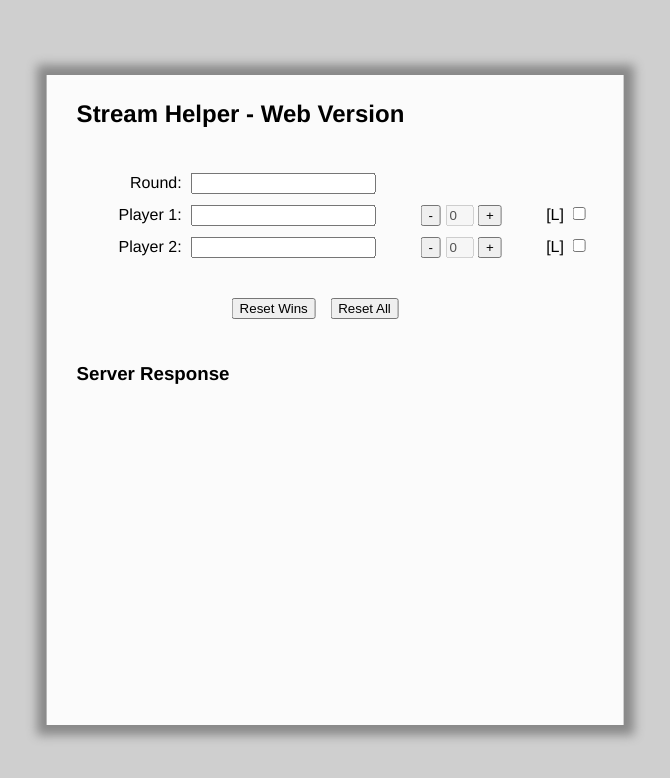
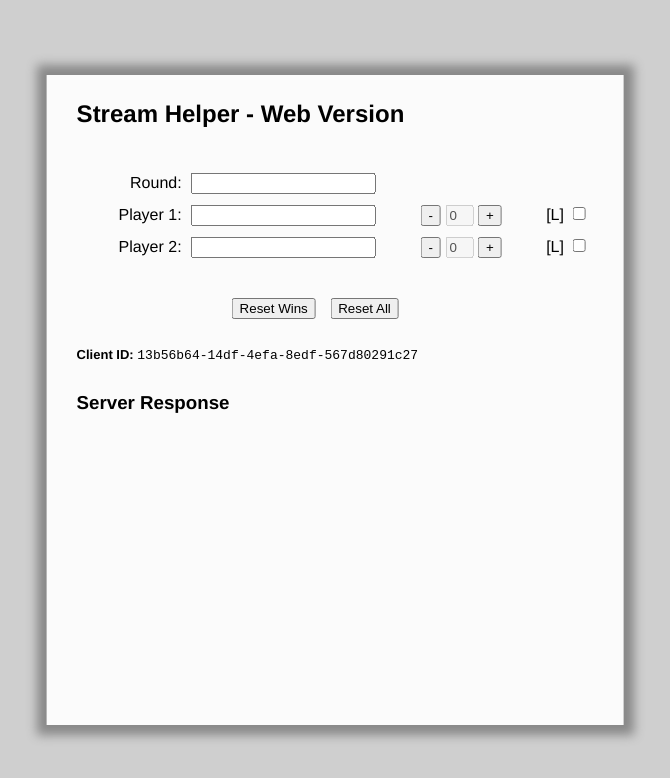
Before and after one commit to jennaknudsen/bracket-helper, a website: page static/index.html in a window 1280 px wide. Shown: the whole page, without its empty margins (305-975 px from the left). Drawn offline with Linux system fonts and the light colour scheme.

Commit message:
Some formatting stuff

```diff
--- a/static/index.html
+++ b/static/index.html
@@ -9,9 +9,6 @@
     <!-- <div> -->
     <div class="centered-div">
         <h2 style="padding-bottom: 20px;" >Stream Helper - Web Version</h2>
-
-        <script src="script.js"></script>
-
         <div>
             <label class="input-label" for="round-name">Round: </label>
             <input type="text" id="round-name" oninput="textChanged()"/>
@@ -50,11 +47,17 @@
             <input type="button" id="reset-wins" value="Reset Wins" onclick="resetWins()" style="margin-right: 10px;">
             <input type="button" id="reset-all" value="Reset All" onclick="resetAll()">
         </div>
+
+        <p style="font-size: small; padding-top: 10px; padding-bottom: 10px;">
+            <b>Client ID: </b><span style="font-family: 'JetBrains Mono', monospace;" id="client-id"></span>
+        </p>
         <!-- this will hold the results -->
-        <h3 style="padding-top: 20px;">Server Response</h3>
+        <h3>Server Response</h3>
         <div style="padding: 0px;">
             <pre id='results-pre'></pre>
         </div>
     </div>
+
+    <script src="script.js"></script>
 </body>
 </html>
--- a/static/script.js
+++ b/static/script.js
@@ -1,5 +1,7 @@
 // generate a random UUID for the client
 let uuid = self.crypto.randomUUID();
+document.getElementById('client-id').innerHTML = uuid;
+
 // update websocket url in prod
 const wsclient = new WebSocket('ws://localhost:3000?id=' + uuid);
 let lastChangeTime = 0;
@@ -107,4 +109,6 @@ wsclient.onmessage = message => {
         document.getElementById('player-1-losers').checked = messageData.p1_losers;
         document.getElementById('player-2-losers').checked = messageData.p2_losers;
     }
+
+    document.getElementById('results-pre').innerHTML = JSON.stringify(messageData, null, '    ');
 }
```
